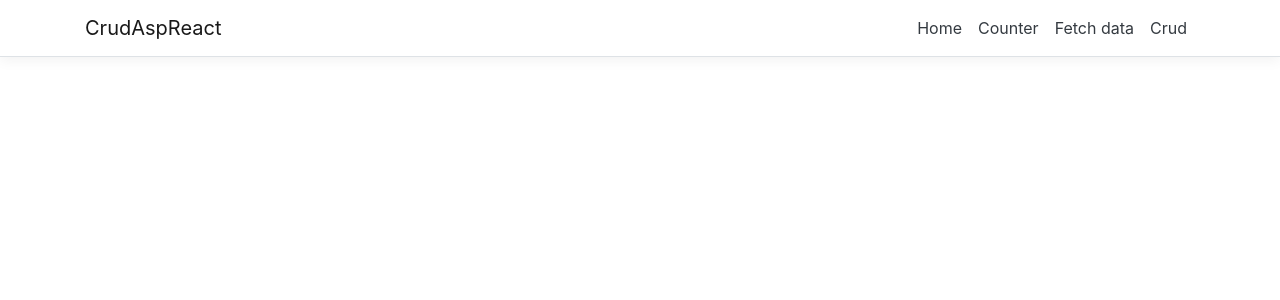
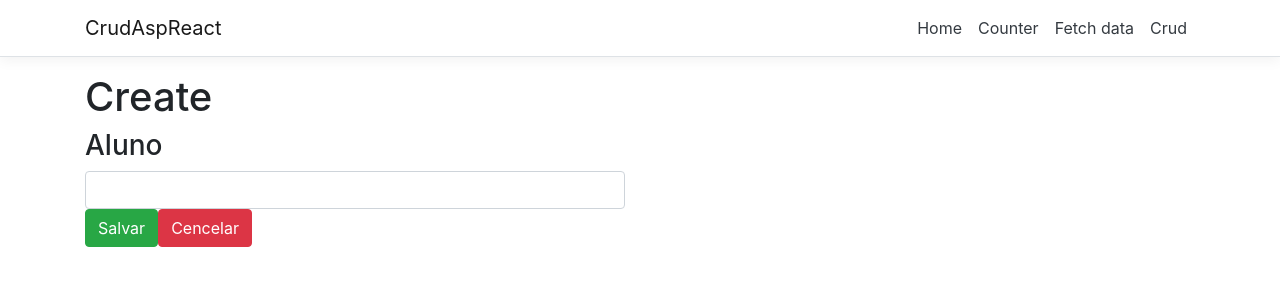
Before and after one commit to mtlmacedo/CrudAspReact, a React (Create React App) app in the folder CrudAspReact/ClientApp/: page /add-aluno in a window 1280 px wide. Shown: the top 300 px of the page. Built offline with nearby package versions, Linux system fonts and the light colour scheme.

Commit message:
Corrigindo o erro do cadastro

```diff
--- a/CrudAspReact/ClientApp/src/App.js
+++ b/CrudAspReact/ClientApp/src/App.js
@@ -18,7 +18,7 @@ export default class App extends Component {
         <Route path='/counter' component={Counter} />
         <Route path='/fetch-data' component={FetchData} />
         <Route path='/Crud' component={Crud} />
-        <Route path='/produto/edit/:id' component={AddAluno} />
+        <Route path='/add-aluno' component={AddAluno} />
       </Layout>
     );
   }
--- a/CrudAspReact/ClientApp/src/components/Crud.js
+++ b/CrudAspReact/ClientApp/src/components/Crud.js
@@ -14,7 +14,7 @@ export class Crud extends Component {
     }
 
     static handleEdit(id) {
-        window.location.href = "/aluno/edit/" + id;
+        window.location.href = "/add-aluno/" + id;
     }
 
     static handleDelete(id) {
```
